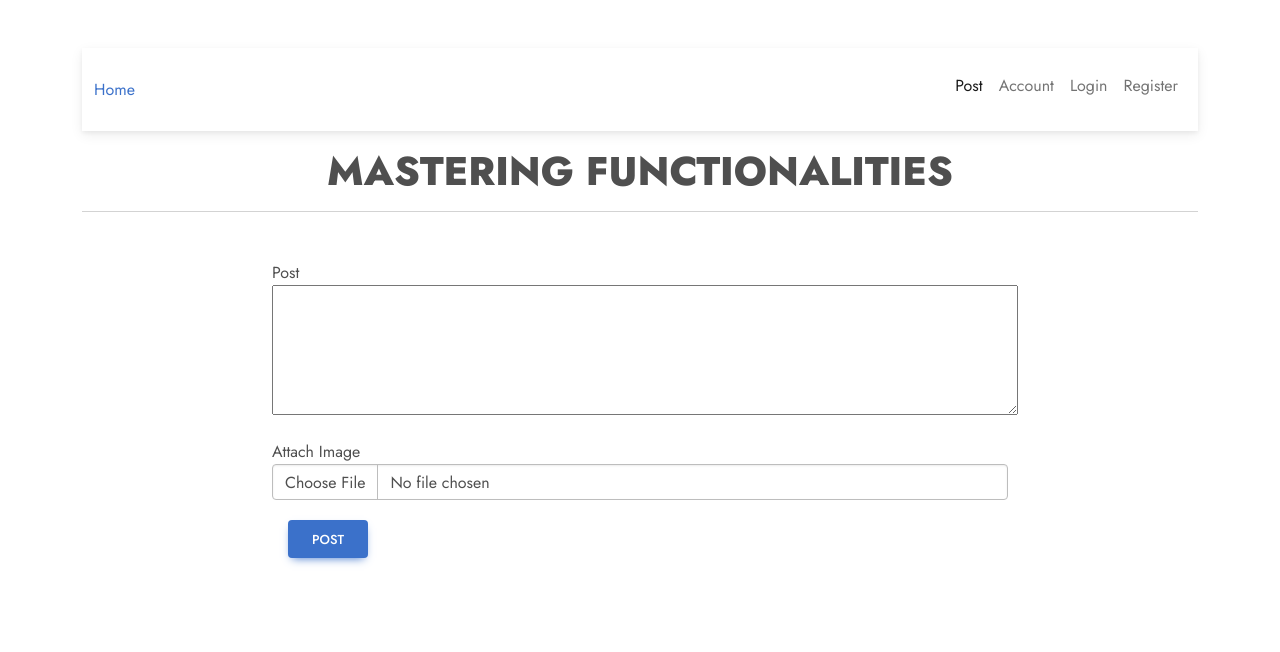
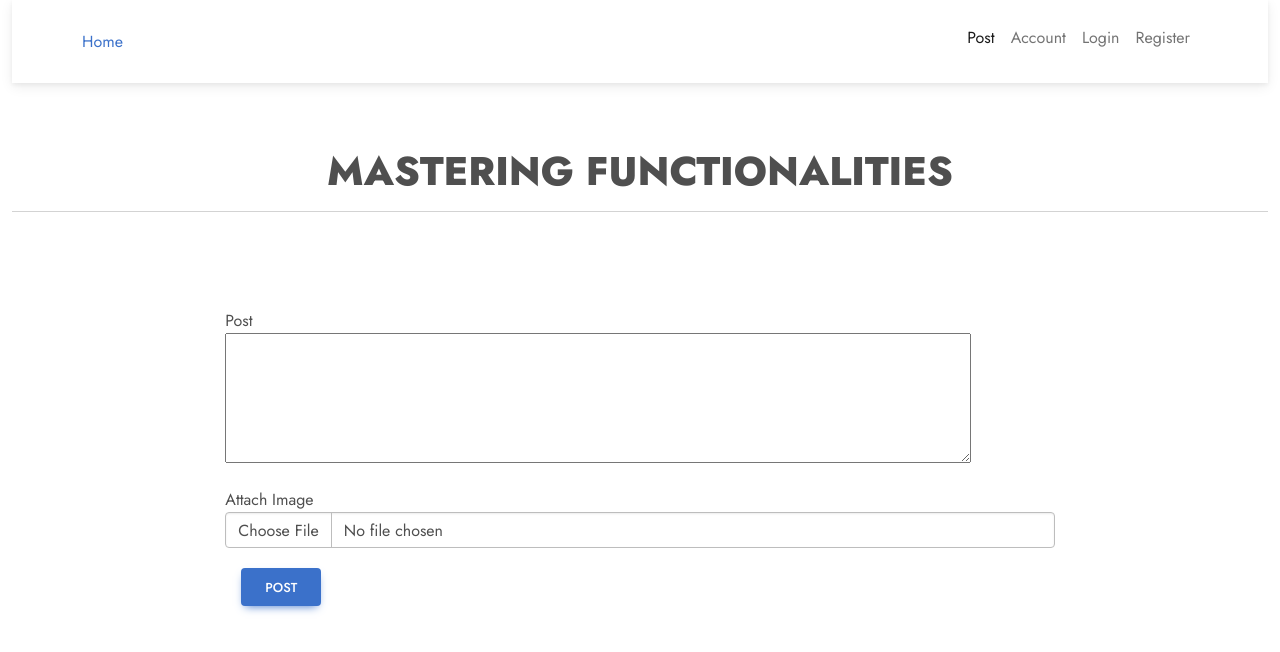
Before and after one commit to Vitalis-Kirui/Master-ui, an Angular app: page / in a window 1280 px wide. Shown: the top 652 px of the page. Built offline with nearby package versions, Linux system fonts and the light colour scheme.

Commit message:
polishing navbar display

```diff
--- a/src/app/app.component.html
+++ b/src/app/app.component.html
@@ -1,9 +1,9 @@
-<div class="container py-5">
+<div class="container-fluid">
 
   <!-- Navbar -->
   <app-navbar></app-navbar>
 
-  <div class="text-center">
+  <div class="text-center py-5">
     <h1>Mastering Functionalities</h1>
     <hr>
   </div>
```
